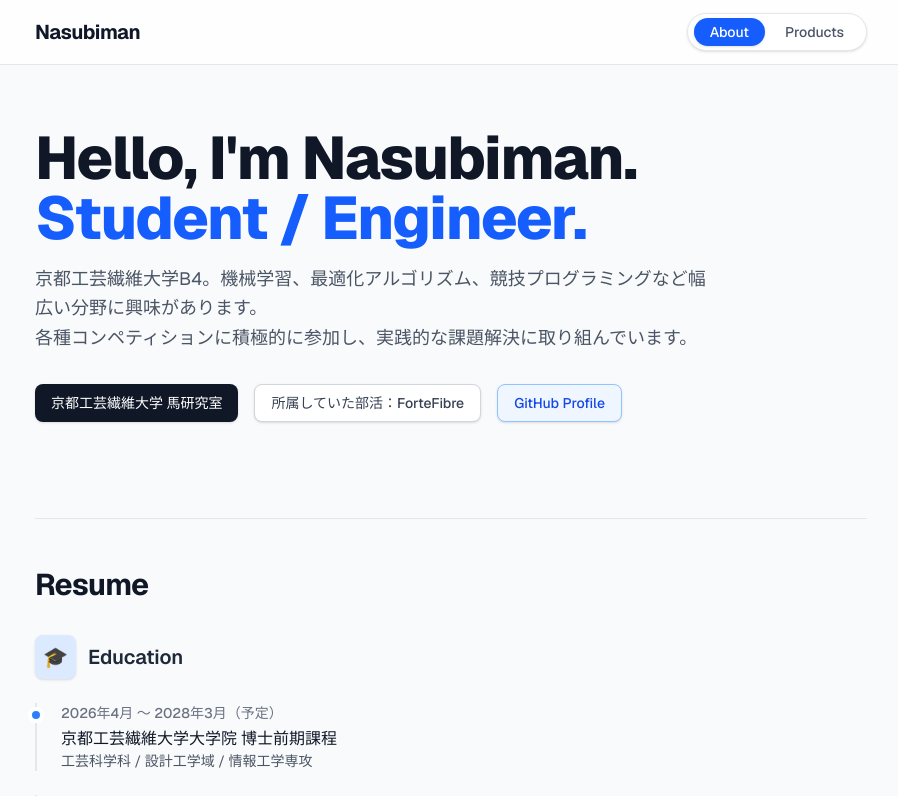
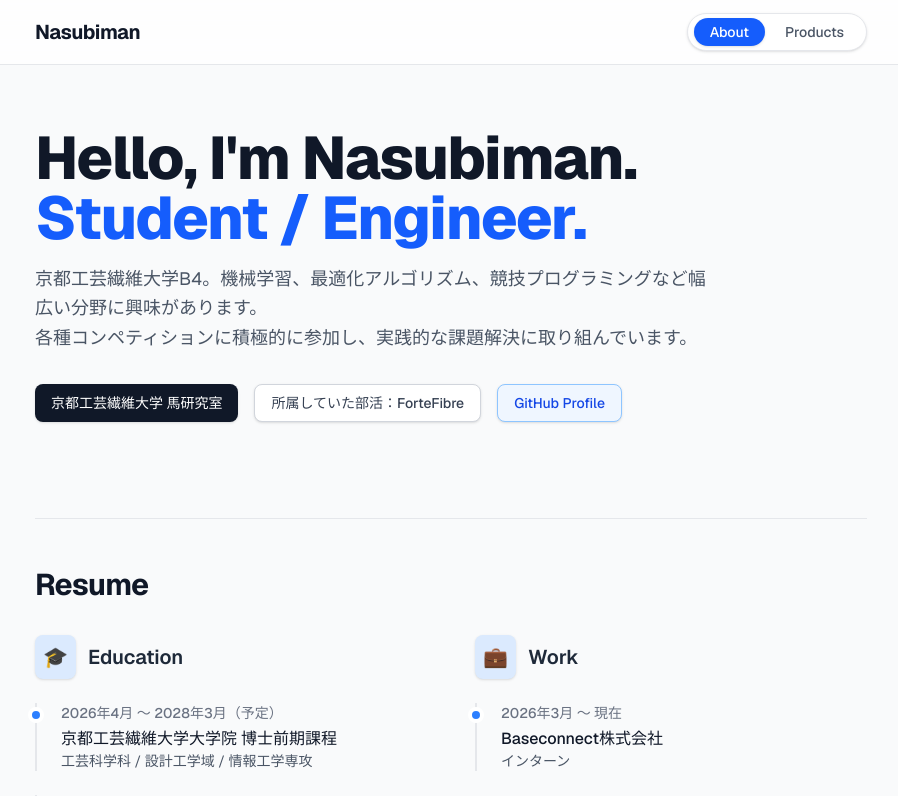
Before and after one commit to Nasubiman/nasubi_web, a Next.js app: page / in a window 1280 px wide. Shown: the top 796 px of the page, without its empty margins (189-1087 px from the left). Built offline with nearby package versions, Linux system fonts and the light colour scheme.

Commit message:
インターン先追加

```diff
--- a/app/page.tsx
+++ b/app/page.tsx
@@ -69,7 +69,7 @@ export default function Portfolio() {
             <section id="resume" className="space-y-12">
               <div className="border-t border-gray-200 pt-12">
                 <h2 className="text-3xl font-bold tracking-tight text-gray-900 mb-8">Resume</h2>
-                <div>
+                <div className="grid md:grid-cols-2 gap-12">
                   <div>
                     <h3 className="text-xl font-semibold mb-6 flex items-center text-gray-800">
                       <span className="bg-blue-100 text-blue-700 p-2 rounded-lg mr-3 shadow-sm">🎓</span>
@@ -87,6 +87,21 @@ export default function Portfolio() {
                         <p className="text-sm text-gray-500 font-medium">2022年4月 〜 2026年3月</p>
                         <p className="font-medium text-gray-900 mt-1">京都工芸繊維大学 学士課程</p>
                         <p className="text-gray-600 text-sm">工芸科学科 / 設計工学域 / 情報工学課程</p>
+                      </div>
+                    </div>
+                  </div>
+
+                  <div>
+                    <h3 className="text-xl font-semibold mb-6 flex items-center text-gray-800">
+                      <span className="bg-blue-100 text-blue-700 p-2 rounded-lg mr-3 shadow-sm">💼</span>
+                      Work
+                    </h3>
+                    <div className="space-y-6">
+                      <div className="relative pl-6 border-l-2 border-gray-200">
+                        <span className="absolute -left-[9px] top-1 h-4 w-4 rounded-full bg-blue-500 border-4 border-white"></span>
+                        <p className="text-sm text-gray-500 font-medium">2026年3月 〜 現在</p>
+                        <p className="font-medium text-gray-900 mt-1">Baseconnect株式会社</p>
+                        <p className="text-gray-600 text-sm">インターン</p>
                       </div>
                     </div>
                   </div>
```
